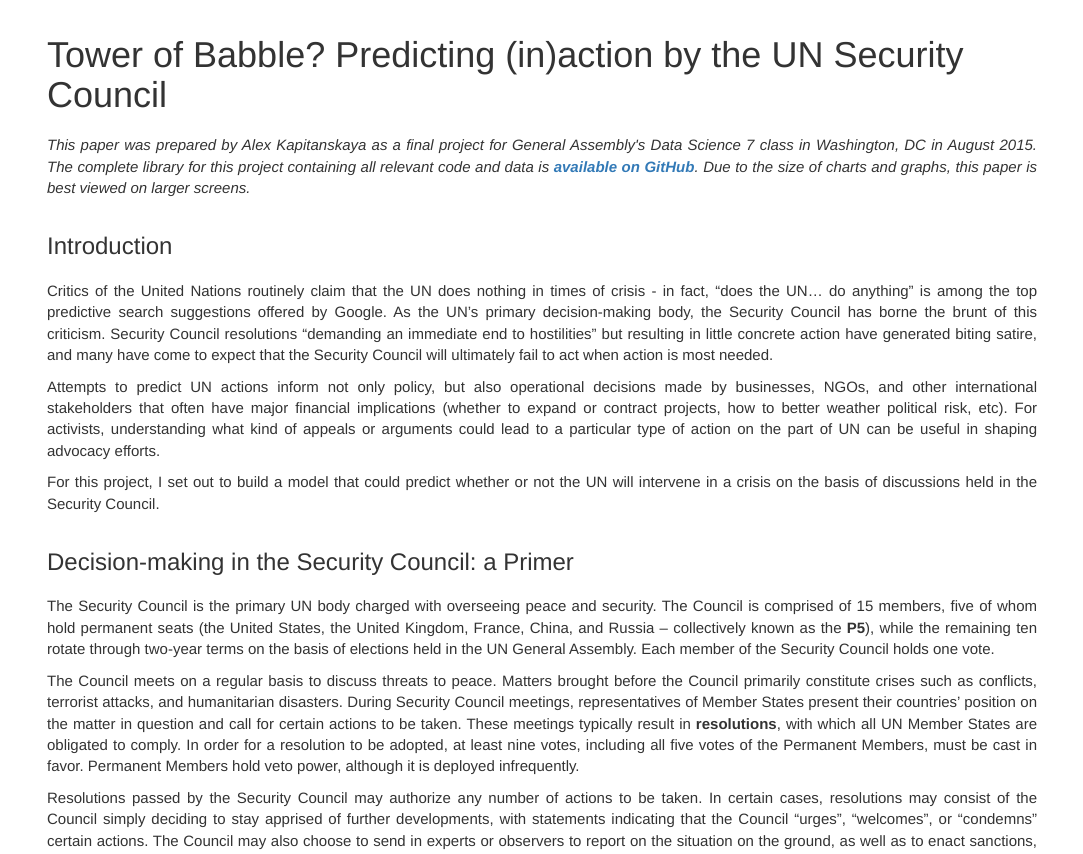
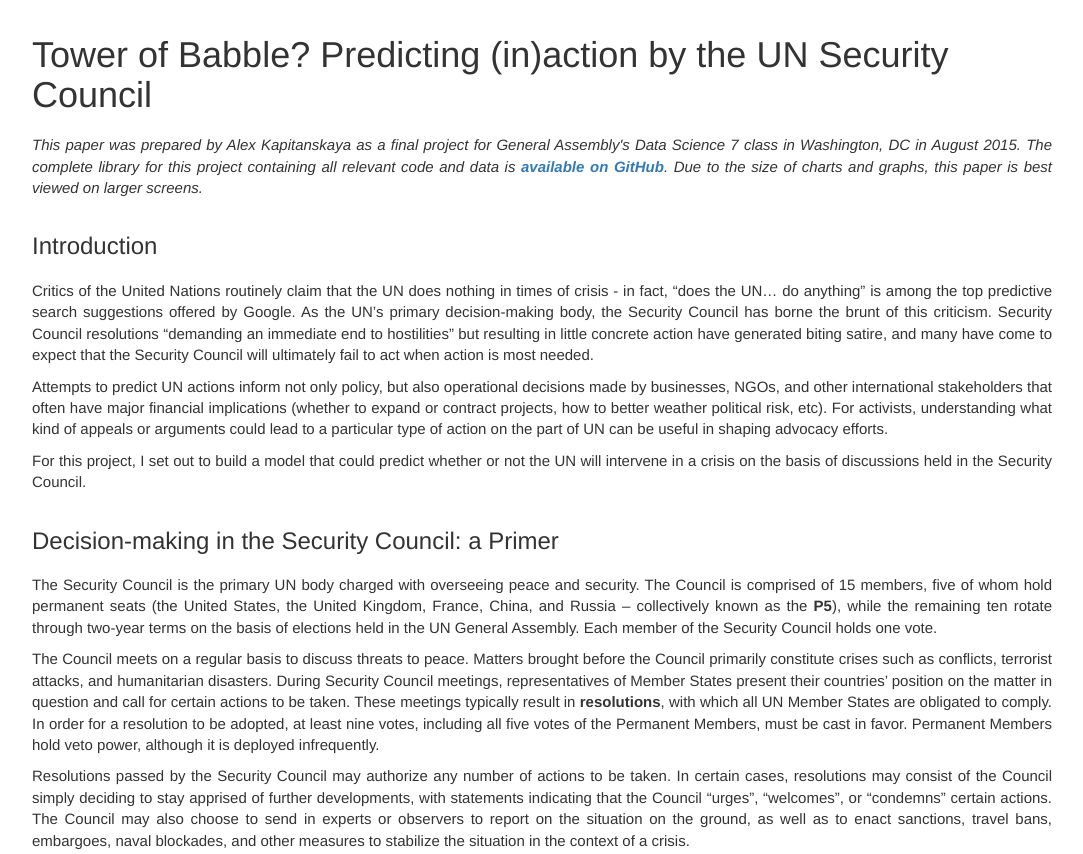
Before and after one commit to wandergram/tower, a plain HTML site: page index.html in a window 1280 px wide. Shown: the top 854 px of the page, without its empty margins (98-1181 px from the left). Drawn offline with nearby package versions, Linux system fonts and the light colour scheme.

Commit message:
formatting

```diff
--- a/index.html
+++ b/index.html
@@ -15,7 +15,6 @@
         <div class="col-md-12">
           <div class="col-md-12">
             <div class="col-md-12">
-              <div class="col-md-12">
           <h1>Tower of Babble? Predicting (in)action by the UN Security Council</h1>
 
 <p><em>This paper was prepared by Alex Kapitanskaya as a final project for General Assembly's Data Science 7 class in Washington, DC in August 2015. The complete library for this project containing all relevant code and data is <a target="_blank" href="https://github.com/wandergram/datsci/tree/master/UN">available on GitHub</a>. Due to the size of charts and graphs, this paper is best viewed on larger screens.</em></p>
```
